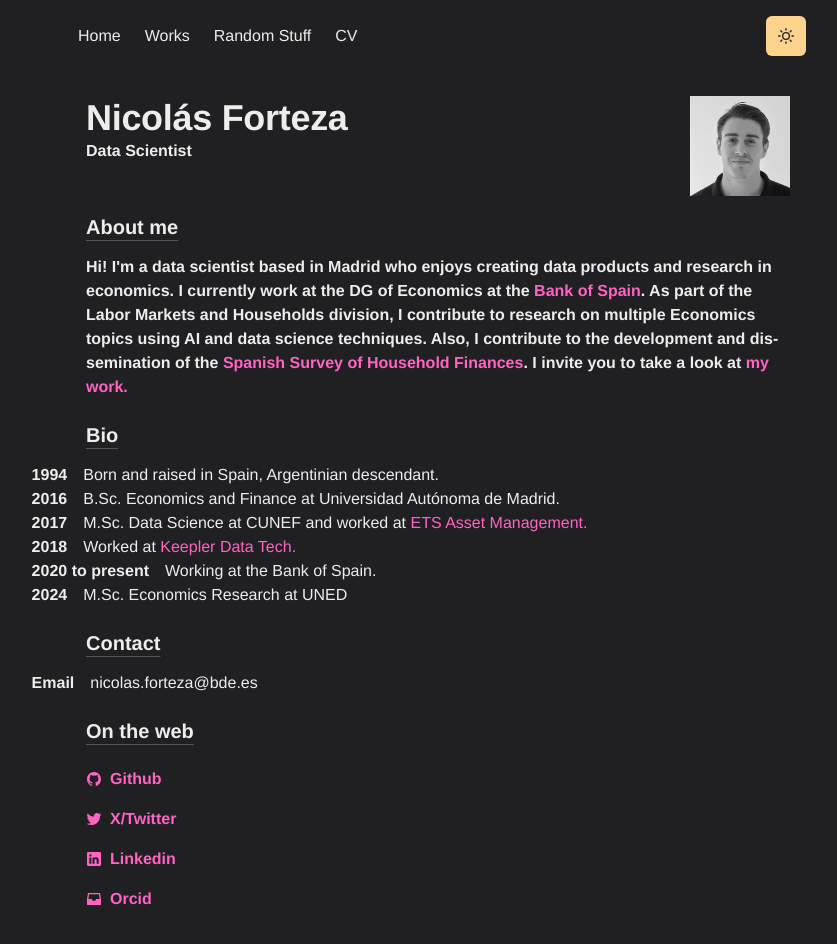
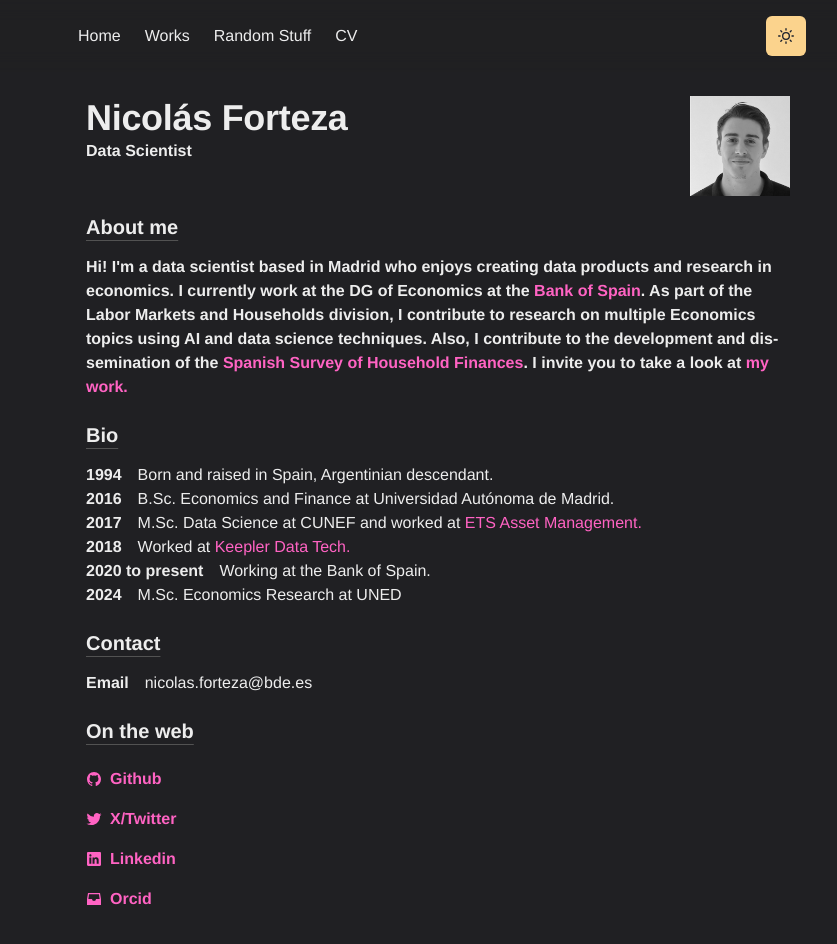
Before and after one commit to nicoforteza/web, a Next.js app: page / in a window 1280 px wide. Shown: the top 944 px of the page, without its empty margins (202-1039 px from the left). Built offline with nearby package versions, Linux system fonts and the light colour scheme; a web font is replaced by a local one.

Commit message:
fix years

```diff
--- a/components/bio.js
+++ b/components/bio.js
@@ -2,11 +2,23 @@ import { Box } from '@chakra-ui/react'
 import styled from '@emotion/styled'
 
 export const BioSection = styled(Box)`
-  paddingLeft: 3.4em;
-  text-indent: -3.4em;
+  padding-left: 5.5em;
+  text-indent: -5.5em;
+
+  @media (max-width: 480px) {
+    padding-left: 0;
+    text-indent: 0;
+    margin-bottom: 0.8em;
+  }
 `
 
 export const BioYear = styled.span`
   font-weight: bold;
   margin-right: 1em;
+
+  @media (max-width: 480px) {
+    display: block;
+    margin-right: 0;
+    margin-bottom: 0.2em;
+  }
 `
```
